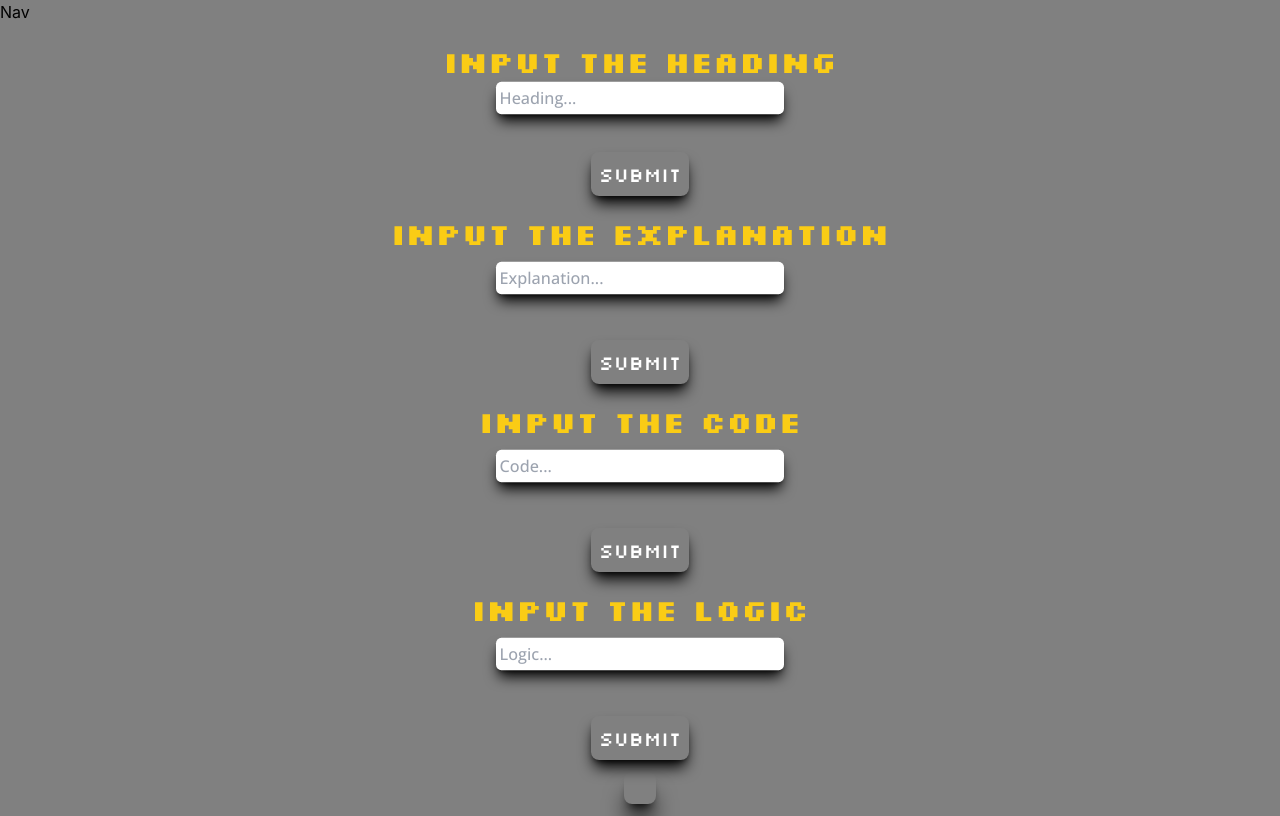
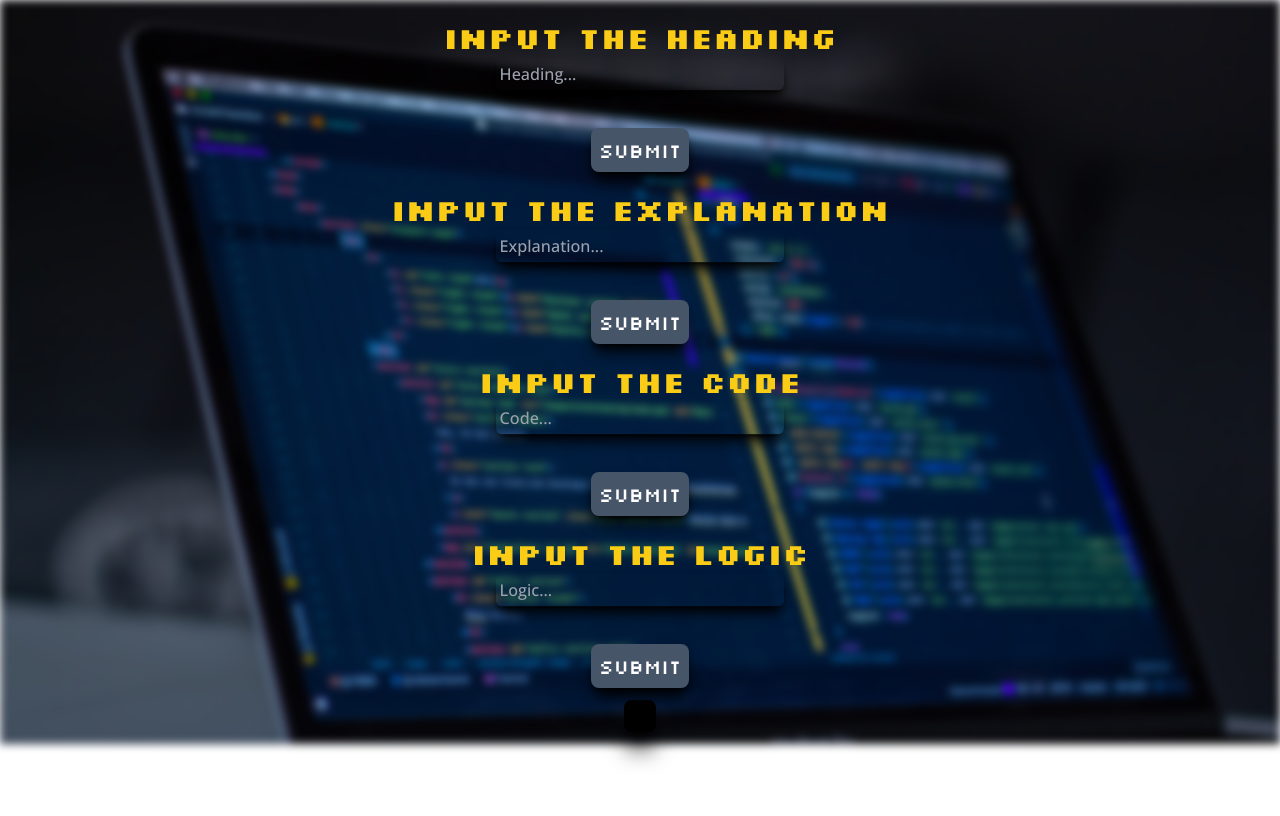
Before and after one commit to Arinji2/Staff-InfoBot, a React (Create React App) app: page /CreateProgram in a window 1280 px wide. Built offline with nearby package versions, Linux system fonts and the light colour scheme.

Commit message:
Finish Basic Creator Progam

```diff
--- a/src/App.js
+++ b/src/App.js
@@ -1,6 +1,6 @@
 import { BrowserRouter as Router, Routes, Route } from "react-router-dom";
 import "./App.css";
-import Nav from "./components/nav";
+
 import Home from "./pages/home";
 import Creator from "./pages/programs/creator";
 
@@ -8,7 +8,6 @@ function App() {
   return (
     <div className="App">
       <Router>
-        <Nav />
         <Routes>
           <Route path="/" element={<Home />}></Route>
           <Route path="/CreateProgram" element={<Creator />}></Route>
--- a/src/pages/home.js
+++ b/src/pages/home.js
@@ -14,7 +14,7 @@ function Home() {
         <p
           className="text-white text-2xl p-2 border-2 border-white rounded-md  hover:border-yellow-400 hover:text-3xl hover:cursor-pointer transition-all ease-in-out duration-300"
           onClick={() => {
-            window.location.assign("/verify");
+            window.location.assign("/CreateProgram");
           }}
         >
           Create Memories!
--- a/src/pages/pages.css
+++ b/src/pages/pages.css
@@ -3,6 +3,6 @@
   background-size: cover;
 }
 
-body {
-  background-color: gray;
+html {
+  overflow-x: hidden;
 }
--- a/src/pages/programs/creator.js
+++ b/src/pages/programs/creator.js
@@ -68,47 +68,49 @@ export default function Creator() {
     let text = document.getElementById("codeBox").innerText;
     let textCopy = text;
     navigator.clipboard.writeText(text);
-    textParent.style.backgroundColor = "yellowgreen";
+    textParent.style.backgroundColor = "green";
     textParent.style.fontSize = "20px";
     textParent.style.fontFamily = "Silkscreen";
     textParent.innerText = "Copied Successfully!";
     setTimeout(() => {
       textParent.innerText = textCopy;
-      textParent.style.backgroundColor = "grey";
+      textParent.style.backgroundColor = "black";
       textParent.style.fontSize = "14px";
-      textParent.style.lineHeight = "20px";
+      textParent.style.lineHeight = "1.25rem";
       textParent.style.fontFamily = "Open Sans";
     }, 2000);
   };
   return (
-    <div className="text-center text-3xl text-white flex flex-col items-center justify-center">
+    <div className="text-center text-3xl text-white flex flex-col items-center justify-center relative">
+      <div className="w-full h-full hero absolute top-0 -z-10 blur-sm"></div>
       <h1 className="text-yellow-400 os font-bold text-2xl md:text-3xl mt-5">
         Input the Heading
       </h1>
       <input
         placeholder="Heading..."
         id="heading"
-        className="rounded-md p-1  shadow-lg shadow-black content text-lg text-black outline-none scale-90 md:hover:scale-100 md:focus:scale-100 hover:shadow-md focus:shadow-md hover:shadow-yellow-400 focus:shadow-yellow-400 w-screen md:w-3/12 transition-all ease-in-out duration-500"
+        className="rounded-md p-1 bg-transparent shadow-lg shadow-black content text-lg text-white outline-none scale-90 md:hover:scale-100 md:focus:scale-100 hover:shadow-md focus:shadow-md hover:shadow-yellow-400 focus:shadow-yellow-400 w-screen md:w-3/12 transition-all ease-in-out duration-500"
       ></input>
       <br></br>
       <button
         onClick={inputHeading}
-        className=" p-2 rounded-lg text-xl shadow-black shadow-lg hover:shadow-md hover:shadow-black os"
+        className=" p-2 rounded-lg text-xl shadow-black shadow-lg hover:scale-90 os bg-slate-600 transition-all ease-out duration-200"
       >
         Submit
       </button>
+
       <h1 className="text-yellow-400 os font-bold text-2xl md:text-3xl mt-5">
         Input the Explanation
       </h1>
       <input
         placeholder="Explanation..."
         id="explanation"
-        className="rounded-md p-1 m-2 shadow-lg shadow-black content text-lg text-black outline-none scale-90 md:hover:scale-100 md:focus:scale-100 hover:shadow-md focus:shadow-md hover:shadow-yellow-400 focus:shadow-yellow-400 w-screen md:w-3/12 transition-all ease-in-out duration-500"
+        className="rounded-md p-1 bg-transparent shadow-lg shadow-black content text-lg text-white outline-none scale-90 md:hover:scale-100 md:focus:scale-100 hover:shadow-md focus:shadow-md hover:shadow-yellow-400 focus:shadow-yellow-400 w-screen md:w-3/12 transition-all ease-in-out duration-500"
       ></input>
       <br></br>
       <button
         onClick={inputExplanation}
-        className=" p-2 rounded-lg text-xl shadow-black shadow-lg hover:shadow-md hover:shadow-black os"
+        className=" p-2 rounded-lg text-xl shadow-black shadow-lg hover:scale-90 os bg-slate-600 transition-all ease-out duration-200"
       >
         Submit
       </button>
@@ -118,12 +120,12 @@ export default function Creator() {
       <input
         placeholder="Code..."
         id="code"
-        className="rounded-md p-1 m-2 shadow-lg shadow-black content text-lg text-black outline-none scale-90 md:hover:scale-100 md:focus:scale-100 hover:shadow-md focus:shadow-md hover:shadow-yellow-400 focus:shadow-yellow-400 w-screen md:w-3/12 transition-all ease-in-out duration-500"
+        className="rounded-md p-1 bg-transparent shadow-lg shadow-black content text-lg text-white outline-none scale-90 md:hover:scale-100 md:focus:scale-100 hover:shadow-md focus:shadow-md hover:shadow-yellow-400 focus:shadow-yellow-400 w-screen md:w-3/12 transition-all ease-in-out duration-500"
       ></input>
       <br></br>
       <button
         onClick={inputCode}
-        className=" p-2 rounded-lg text-xl shadow-black shadow-lg hover:shadow-md hover:shadow-black os"
+        className=" p-2 rounded-lg text-xl shadow-black shadow-lg hover:scale-90 os bg-slate-600 transition-all ease-out duration-200"
       >
         Submit
       </button>
@@ -133,19 +135,19 @@ export default function Creator() {
       <input
         placeholder="Logic..."
         id="logic"
-        className="rounded-md p-1 m-2 shadow-lg shadow-black content text-lg text-black outline-none scale-90 md:hover:scale-100 md:focus:scale-100 hover:shadow-md focus:shadow-md hover:shadow-yellow-400 focus:shadow-yellow-400 w-screen md:w-3/12 transition-all ease-in-out duration-500"
+        className="rounded-md p-1 bg-transparent shadow-lg shadow-black content text-lg text-white outline-none scale-90 md:hover:scale-100 md:focus:scale-100 hover:shadow-md focus:shadow-md hover:shadow-yellow-400 focus:shadow-yellow-400 w-screen md:w-3/12 transition-all ease-in-out duration-500"
       ></input>
       <br></br>
       <button
         onClick={inputLogic}
-        className=" p-2 rounded-lg text-xl shadow-black shadow-lg hover:shadow-md hover:shadow-black os"
+        className=" p-2 rounded-lg text-xl shadow-black shadow-lg hover:scale-90 os bg-slate-600 transition-all ease-out duration-200"
       >
         Submit
       </button>
       <div
         onClick={copyToClipboard}
         id="codeBox"
-        className="content text-sm m-3 break-words shadow-xl shadow-black rounded-lg p-4 transition-all ease-in-out duration-500"
+        className="content text-sm m-3 break-words shadow-xl shadow-black rounded-lg p-4 transition-all ease-in-out duration-500 bg-black hover:cursor-pointer"
       ></div>
     </div>
   );
```
